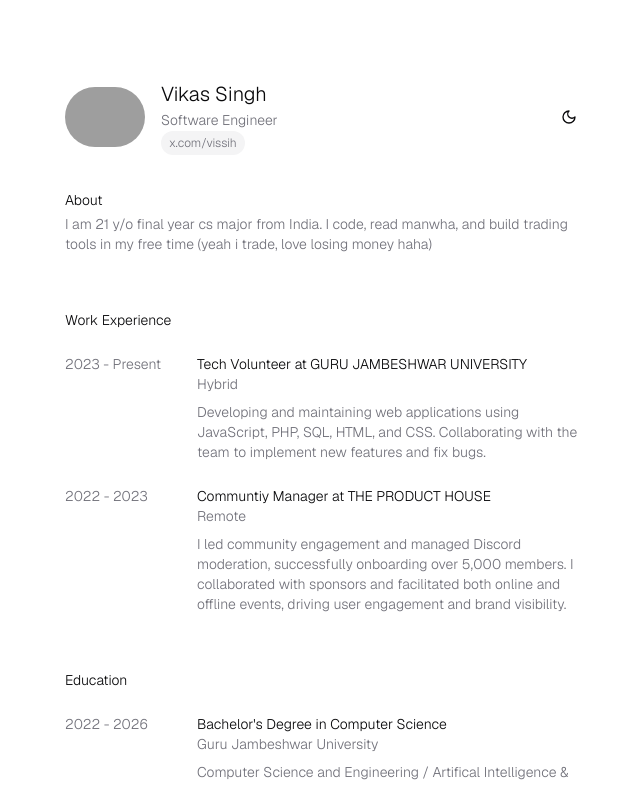
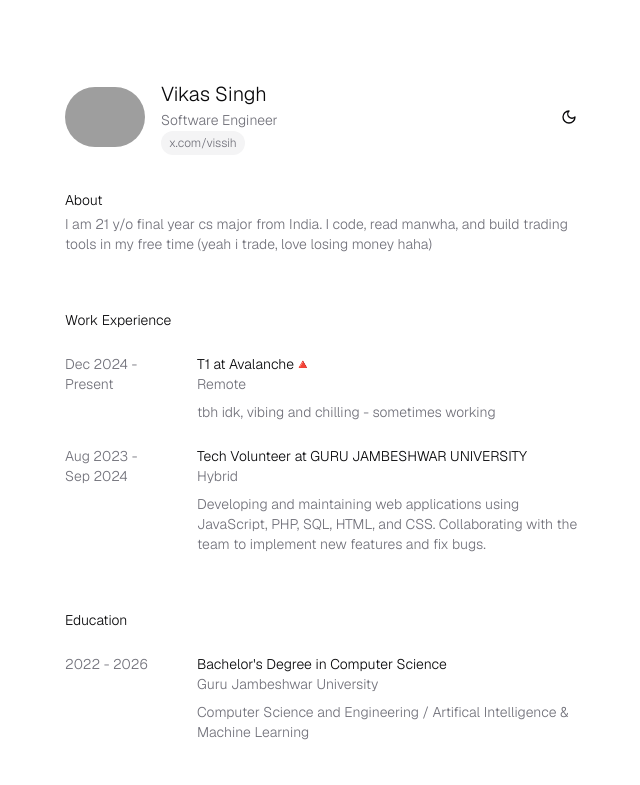
Before and after one commit to vissih/cv, a Next.js app: page / in a window 1280 px wide. Shown: the top 785 px of the page, without its empty margins (311-951 px from the left). Built offline with nearby package versions, Linux system fonts and the light colour scheme; grey boxes are pictures that could not be loaded.

Commit message:
Update profile.ts

```diff
--- a/data/profile.ts
+++ b/data/profile.ts
@@ -13,18 +13,18 @@ export const profileData = [
     title: 'Work Experience',
     items: [
       {
+        title: 'T1 at Avalanche🔺',
+        subTitle: 'Remote',
+        date: 'Dec 2024 - Present',
+        description: 'tbh idk, vibing and chilling - sometimes working',
+      },
+      {
         title: 'Tech Volunteer at GURU JAMBESHWAR UNIVERSITY',
         subTitle: 'Hybrid',
-        date: '2023 - Present',
+        date: 'Aug 2023 - Sep 2024',
         description:
           'Developing and maintaining web applications using JavaScript, PHP, SQL, HTML, and CSS. Collaborating with the team to implement new features and fix bugs.',
-      },
-      {
-        title: 'Communtiy Manager at THE PRODUCT HOUSE',
-        subTitle: 'Remote',
-        date: '2022 - 2023',
-        description: 'I led community engagement and managed Discord moderation, successfully onboarding over 5,000 members. I collaborated with sponsors and facilitated both online and offline events, driving user engagement and brand visibility.',
-      },
+      }
     ],
   },
   {
```
